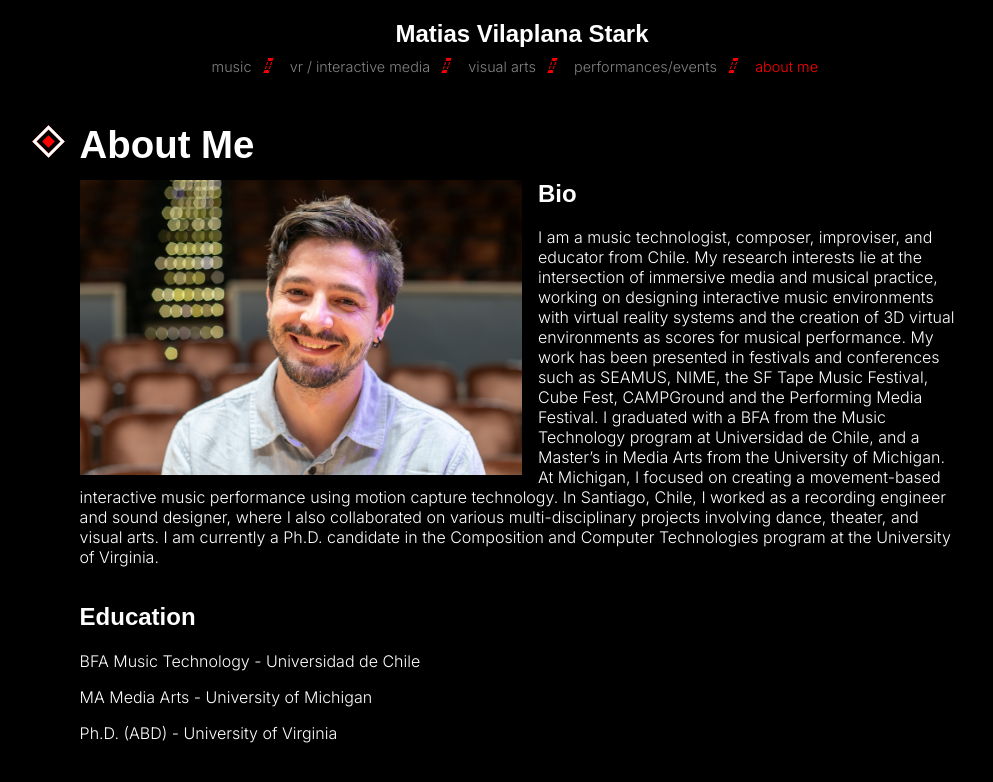
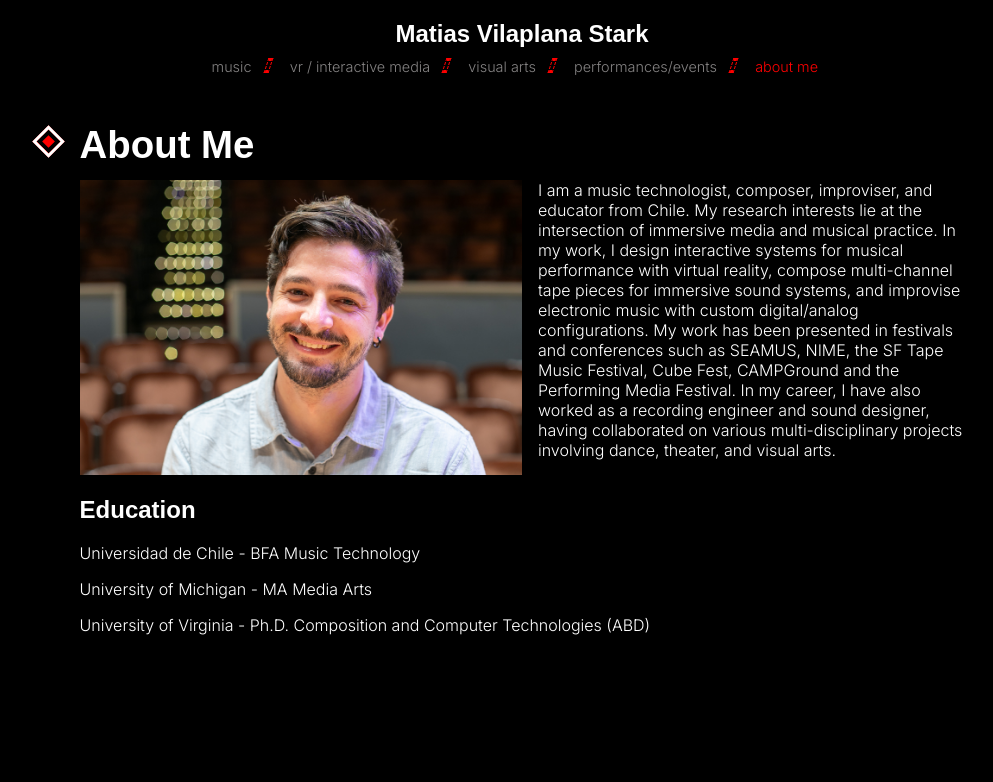
Before and after one commit to matvilap/matvilap.github.io, a Jekyll site: the page built from aboutme.md, in a window 1280 px wide. Shown: the top 782 px of the page, without its empty margins (118-1111 px from the left). Built offline with Jekyll 4.4.1, drawn with Linux system fonts in a browser that asks for light colours; some web fonts are replaced.

Commit message:
edited bio

```diff
--- a/aboutme.md
+++ b/aboutme.md
@@ -5,12 +5,11 @@ order: 5
 
 ![Image of Matias Vilaplana](images/vilaplana-website.jpg){: .about-image }
 
-## Bio
-I am a music technologist, composer, improviser, and educator from Chile. My research interests lie at the intersection of immersive media and musical practice, working on designing interactive music environments with virtual reality systems and the creation of 3D virtual environments as scores for musical performance. My work has been presented in festivals and conferences such as SEAMUS, NIME, the SF Tape Music Festival, Cube Fest, CAMPGround and the Performing Media Festival. I graduated with a BFA from the Music Technology program at Universidad de Chile, and a Master’s in Media Arts from the University of Michigan. At Michigan, I focused on creating a movement-based interactive music performance using motion capture technology. In Santiago, Chile, I worked as a recording engineer and sound designer, where I also collaborated on various multi-disciplinary projects involving dance, theater, and visual arts. I am currently a Ph.D. candidate in the Composition and Computer Technologies program at the University of Virginia.
+I am a music technologist, composer, improviser, and educator from Chile.  My research interests lie at the intersection of immersive media and musical practice. In my work, I design interactive systems for musical performance with virtual reality, compose multi-channel tape pieces for immersive sound systems, and improvise electronic music with custom digital/analog configurations. My work has been presented in festivals and conferences such as SEAMUS, NIME, the SF Tape Music Festival, Cube Fest, CAMPGround and the Performing Media Festival. In my career, I have also worked as a recording engineer and sound designer, having collaborated on various multi-disciplinary projects involving dance, theater, and visual arts.
 
 ## Education
-BFA Music Technology - Universidad de Chile
+Universidad de Chile - BFA Music Technology
 
-MA Media Arts - University of Michigan
+University of Michigan - MA Media Arts
 
-Ph.D. (ABD) - University of Virginia
+University of Virginia - Ph.D. Composition and Computer Technologies (ABD)
```
